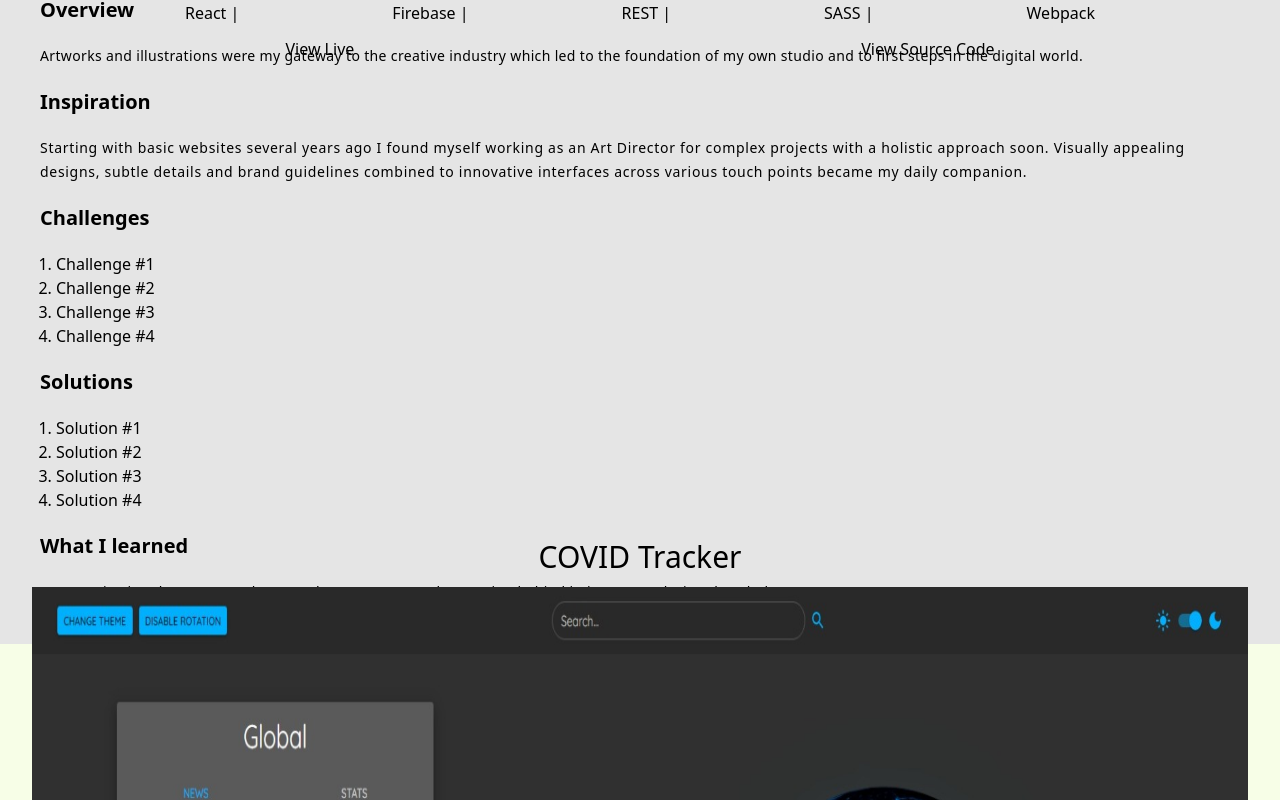
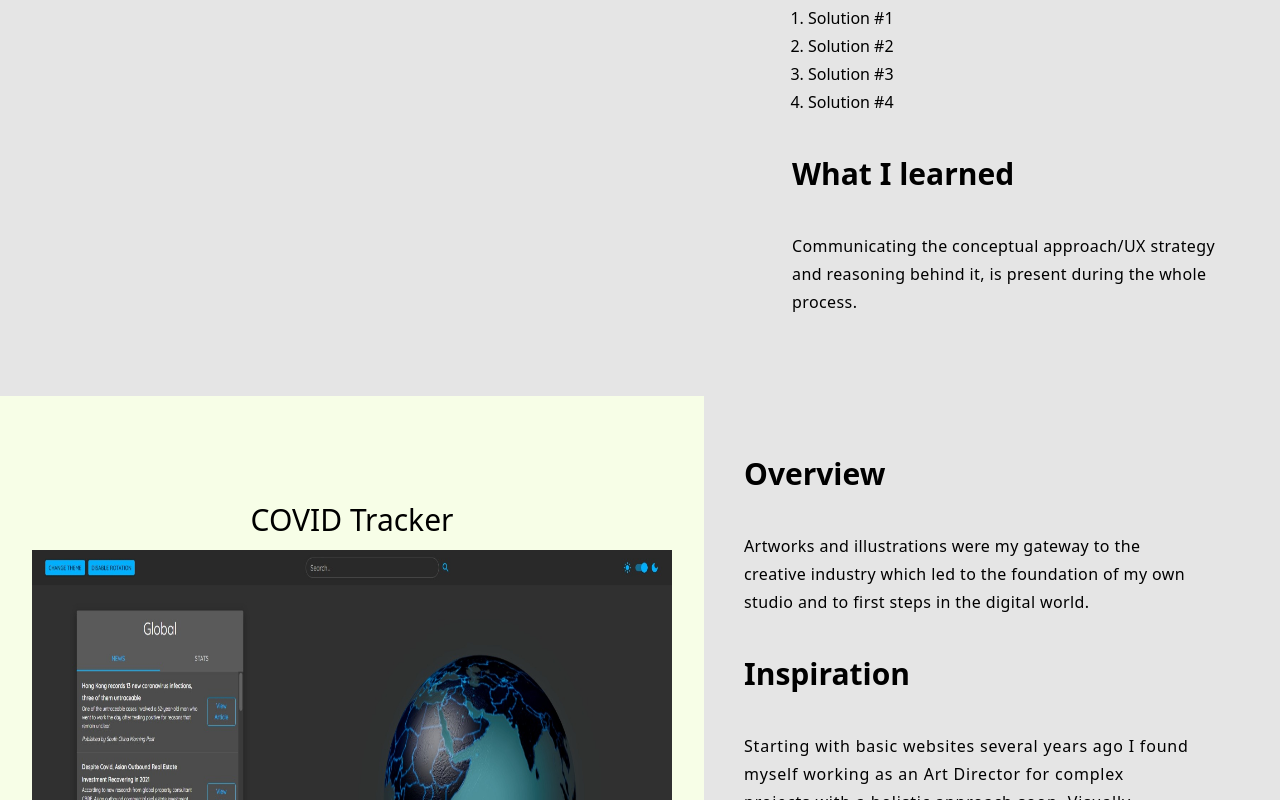
Before and after one commit to dmroman395/Portfolio, a Next.js app: page / in a window 1280 px wide. Shown: the part 1700-2500 px from the top of the page. Built offline with nearby package versions, Linux system fonts and the light colour scheme.

Commit message:
Started parallax effect for project, need to smooth it out

```diff
--- a/pages/index.js
+++ b/pages/index.js
@@ -1,3 +1,4 @@
+import React, { useState, useEffect } from 'react';
 import Head from 'next/head'
 import Image from 'next/image'
 import Hero from '../src/components/hero'
--- a/src/components/footer.js
+++ b/src/components/footer.js
@@ -3,12 +3,11 @@ import Image from 'next/image'
 
 function Footer() {
     return (
-        <footer className="bg-blue-500 p-10">
-            <h1 className="font-semibold text-base">{'If you want to collaborate on crafting amazing experience for people – you are very welcome to contact me.'}</h1>
-            <p className="my-5">{'I am available for freelance projects and full-time employment.'}</p>
-
-            <form action="https://formsubmit.co/4dbef3ded4ad3fba87469c1411c8dc69" method="POST" className="my-10" id='contact'>
-                <h1 className=" text-lg text-center font-semibold">Contact Me</h1>
+        <footer className="bg-blue-500 p-10 h-screen flex flex-col justify-evenly">
+            <h1 className="font-semibold text-base">{'If you want to collaborate on crafting an amazing experience for people – you are very welcome to contact me.'}</h1>
+            <p>{'I am available for freelance projects and full-time employment.'}</p>
+            <form action="https://formsubmit.co/4dbef3ded4ad3fba87469c1411c8dc69" method="POST" className="my-0" id='contact'>
+                <h1 className=" text-2xl text-center font-semibold">Contact Me</h1>
                 <div className="flex flex-col">
                     <div className=" flex flex-col mt-3">
                         <label for='name'>Name <span className="text-red-600">*</span></label>
@@ -41,7 +40,6 @@ function Footer() {
                     <a href='https://www.linkedin.com' target='_blank'><Image src='/images/linkedin.png' width={24} height={24} layout='fixed'/></a>
                 </div>
             </div>
-
         </footer>
     )
 }
--- a/src/components/projectCard.js
+++ b/src/components/projectCard.js
@@ -1,7 +1,55 @@
-import React from "react";
+import React, { useState, useEffect } from 'react';
 import Image from 'next/image'
 
-function ProjectCard({title, img, link, code, tech}) {
+function ProjectCard({title, img, link, code, tech, id}) {
+    const [scrollPos, setScrollPos] = useState(0)
+    const [project1Pos, setProject1Pos] = useState({})
+    const [project2Pos, setProject2Pos] = useState({})
+
+    useEffect(() => {
+        window.addEventListener('scroll', () => {
+        setScrollPos(window.scrollY)
+        })
+        const project1 = document.getElementById('project1')
+        const project1PosData = {
+            project1Elm: project1,
+            offsetTop: project1.offsetTop,
+            parentHeight: project1.parentNode.offsetHeight,
+        }
+        setProject1Pos(project1PosData)
+
+        const project2 = document.getElementById('project2')
+        const project2PosData = {
+            project2Elm: project2,
+            offsetTop: project2.offsetTop,
+            parentHeight: project2.parentNode.offsetHeight
+        }
+        setProject2Pos(project2PosData)
+
+    },[])
+
+    useEffect(() => {
+
+        if (Object.keys(project1Pos).length == 0 || Object.keys(project2Pos).length == 0) return
+
+        if (scrollPos >= project1Pos.offsetTop && scrollPos < project2Pos.offsetTop) {
+            project1Pos.project1Elm.style.position = 'fixed'
+            project1Pos.project1Elm.style.top = '0'
+            project1Pos.project1Elm.style.left ='0'
+        } else {
+            project1Pos.project1Elm.style.position = 'relative'
+        }
+
+        if (scrollPos >= project2Pos.offsetTop && scrollPos < (project2Pos.offsetTop + project2Pos.offsetHeight)) {
+            project2Pos.project2Elm.style.position = 'fixed'
+            project2Pos.project2Elm.style.top = '0'
+            project2Pos.project2Elm.style.left ='0'
+
+        } else {
+            project2Pos.project2Elm.style.position = 'static'
+        }
+
+    }, [scrollPos])
 
     const techList = tech.map((skill, i) => {
         if (i == tech.length - 1) {
@@ -11,7 +59,7 @@ function ProjectCard({title, img, link, code, tech}) {
         }
     })
     return (
-        <div className="px-8 py-16 h-screen flex bg-lime-50">
+        <div className="px-8 py-16 h-screen flex bg-lime-50 md:w-[55%]" id={id}>
             <div className="w-full h-fit self-center">
                 <h1 className="text-3xl text-center">{title}</h1>
                 <div className="my-3">
--- a/src/components/projectInfo.js
+++ b/src/components/projectInfo.js
@@ -2,24 +2,24 @@ import React from "react";
 
 function ProjectInfo({overview, inspiration, challenges, solutions, lessons}) {
     const chalList = challenges.map((challenge) => {
-        return <li>{challenge}</li>
+        return <li className="md:leading-7">{challenge}</li>
     })
 
     const solList = solutions.map((solution) => {
-        return <li>{solution}</li>
+        return <li className="md:leading-7">{solution}</li>
     })
     return (
-        <div className="m-10">
-            <h1 className="my-5 text-xl font-semibold">Overview</h1>
-                <p className="text-sm tracking-wide leading-6">{overview}</p>
-            <h1 className="my-5 text-xl font-semibold">Inspiration</h1>
-                <p className="text-sm tracking-wider leading-6">{inspiration}</p>
-            <h1 className="my-5 text-xl font-semibold">Challenges</h1>
-                <ol className="list-decimal ml-4">{chalList}</ol>
-            <h1 className="my-5 text-xl font-semibold">Solutions</h1>
-                <ol className="list-decimal ml-4">{solList}</ol>
-            <h1 className="my-5 text-xl font-semibold">What I learned</h1>
-                <p className="text-sm tracking-wide leading-6">{lessons}</p>
+        <div className="m-10 md:w-[35%]">
+            <h1 className="my-5 text-xl font-semibold md:text-3xl">Overview</h1>
+                <p className="text-base tracking-wide leading-6 md:leading-7 md:my-10">{overview}</p>
+            <h1 className="my-5 text-xl font-semibold md:text-3xl">Inspiration</h1>
+                <p className="text-base tracking-wider leading-6 md:leading-7 md:my-10">{inspiration}</p>
+            <h1 className="my-5 text-xl font-semibold md:text-3xl">Challenges</h1>
+                <ol className="list-decimal ml-4 md:my-10">{chalList}</ol>
+            <h1 className="my-5 text-xl font-semibold md:text-3xl">Solutions</h1>
+                <ol className="list-decimal ml-4 md:my-10">{solList}</ol>
+            <h1 className="my-5 text-xl font-semibold md:text-3xl">What I learned</h1>
+                <p className="text-base tracking-wide leading-6 md:leading-7 md:my-10">{lessons}</p>
         </div>
     )
 }
--- a/src/components/projectsContainer.js
+++ b/src/components/projectsContainer.js
@@ -8,10 +8,14 @@ const {notflix, covid} = data
 function ProjectsContainer() {
     return (
         <div className="bg-neutral-200 overflow-auto" id='projects'>
-            <ProjectCard title={notflix.title} img={notflix.img} link={notflix.link} code={notflix.code} tech={notflix.tech}/>
-            <ProjectInfo overview={notflix.info.overview} inspiration={notflix.info.inspiration} challenges={notflix.info.challenges} solutions={notflix.info.solutions} lessons={notflix.info.lessons}/>
-            <ProjectCard title={covid.title} img={covid.img} link={covid.link} code={covid.code} tech={covid.tech}/>
-            <ProjectInfo overview={covid.info.overview} inspiration={covid.info.inspiration} challenges={covid.info.challenges} solutions={covid.info.solutions} lessons={covid.info.lessons}/>
+            <div className="flex flex-col flex-grow md:flex-row md:justify-end">
+                <ProjectCard title={notflix.title} img={notflix.img} link={notflix.link} code={notflix.code} tech={notflix.tech} id={'project1'}/>
+                <ProjectInfo overview={notflix.info.overview} inspiration={notflix.info.inspiration} challenges={notflix.info.challenges} solutions={notflix.info.solutions} lessons={notflix.info.lessons}/>
+            </div>
+            <div className="flex flex-col md:flex-row">
+                <ProjectCard title={covid.title} img={covid.img} link={covid.link} code={covid.code} tech={covid.tech} id={'project2'}/>
+                <ProjectInfo overview={covid.info.overview} inspiration={covid.info.inspiration} challenges={covid.info.challenges} solutions={covid.info.solutions} lessons={covid.info.lessons}/>
+            </div>
         </div>
     )
 }
--- a/src/styles/globals.css
+++ b/src/styles/globals.css
@@ -4,13 +4,9 @@
 
 html {
     scroll-behavior: smooth;
+    box-sizing: border-box;
 }
 
 body {
     background-color: rgba(45,46,50,255);
-    box-sizing: border-box;
 }
-
-.formField {
-    margin: 5px 0;
-}
```
